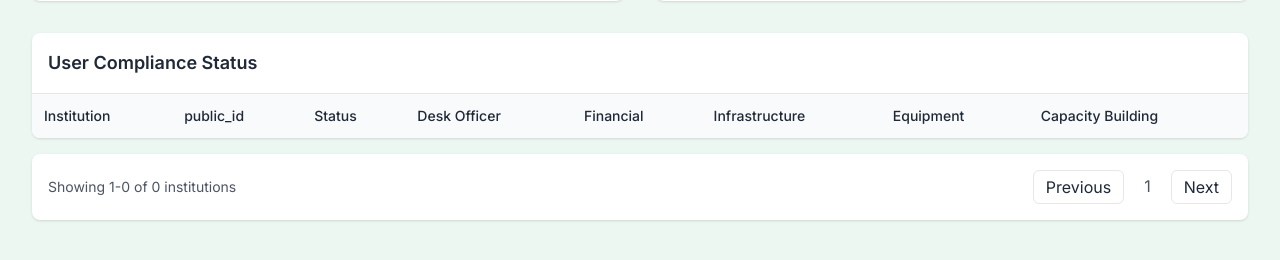
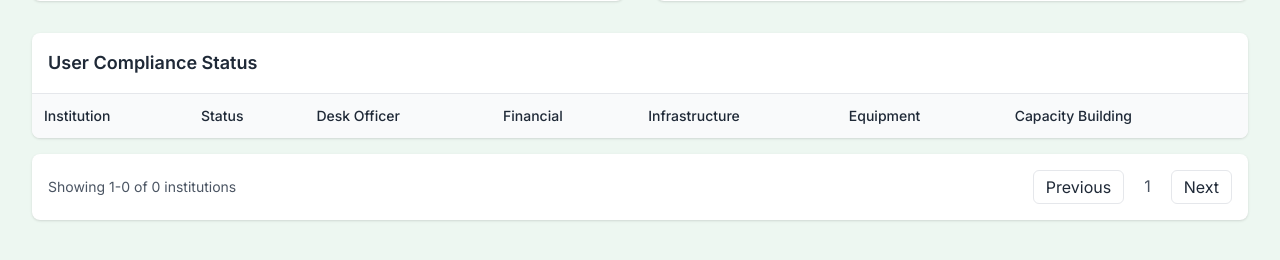
Before and after one commit to iyke497/Automated-Responder-Feed, a Flask app: page / in a window 1280 px wide. Shown: the part 524-784 px from the top of the page. Run offline with Flask 3, Linux system fonts and the light colour scheme; data that the repository does not hold is empty; some libraries are stand-ins or nearby versions.

Commit message:
Adjust array for ingestion

```diff
--- a/eyemark_compliance/templates/dash2.html
+++ b/eyemark_compliance/templates/dash2.html
@@ -62,7 +62,6 @@
         <thead>
           <tr class="bg-gray-50">
             <th class="text-left p-3 text-sm font-medium">Institution</th>
-            <th class="text-left p-3 text-sm font-medium">public_id</th>
             <th class="text-left p-3 text-sm font-medium">Status</th>
             <th class="text-left p-3 text-sm font-medium">Desk Officer</th>
             <th class="text-left p-3 text-sm font-medium">Financial</th>
@@ -206,7 +205,6 @@
       tbody.innerHTML = sampleData.map(user => `
         <tr class="hover:bg-gray-50">
           <td class="p-3 text-sm">${user.Institution}</td>
-          <td class="p-3 text-sm">${user.public_id}</td>
           <td class="p-3">
             <span class="px-2 py-1 rounded-full text-sm ${user.Status === 'Compliant' ? 'bg-[#4baa73]/20 text-[#4baa73]' : 'bg-red-100 text-red-800'}">
               ${user.Status}
```
